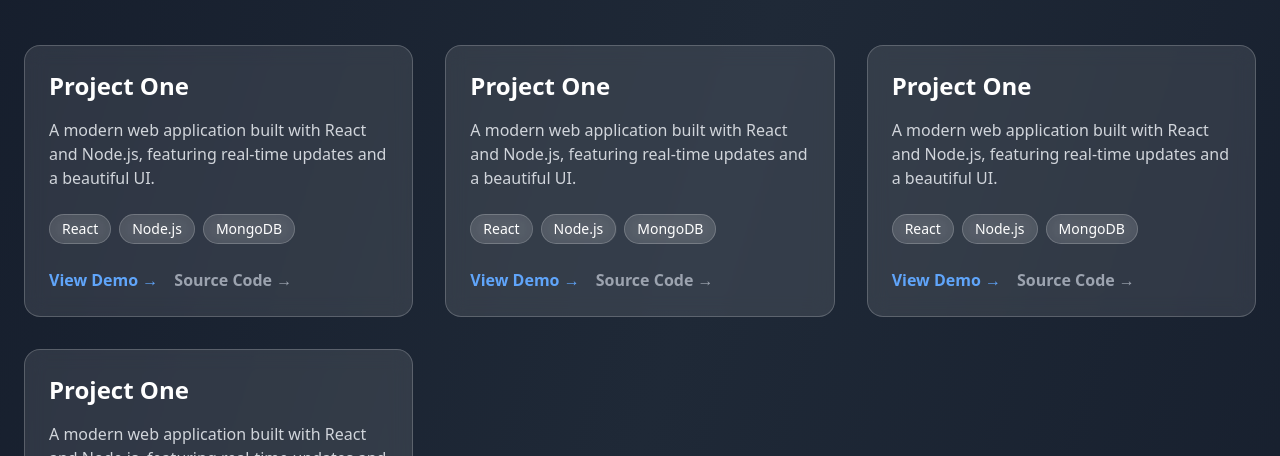
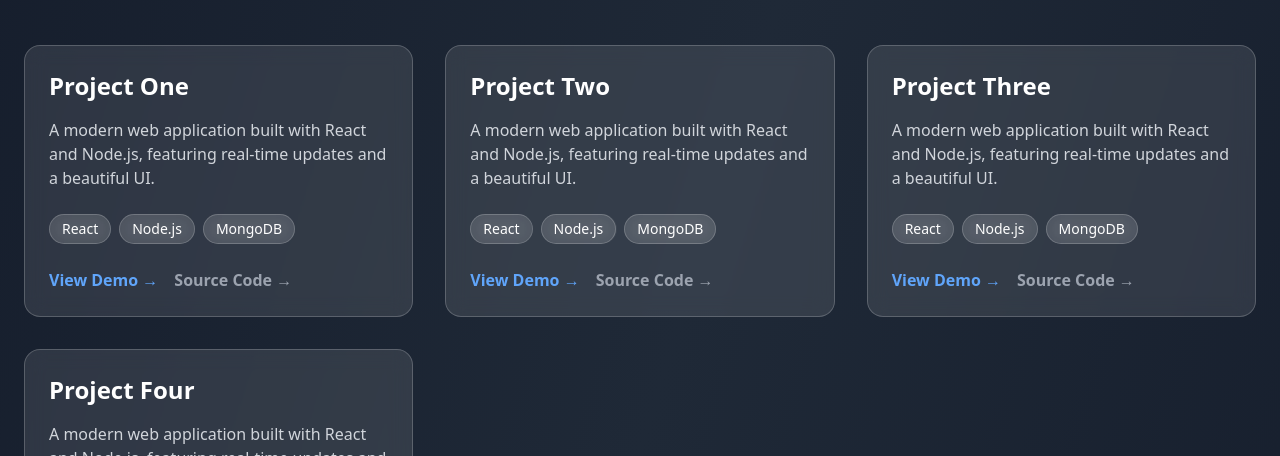
Before and after one commit to Firalen/portfolio1, a React (Vite) app in the folder portfolio/: page / in a window 1280 px wide. Shown: the part 1619-2075 px from the top of the page. Built offline with nearby package versions, Linux system fonts and the light colour scheme.

Commit message:
Update project titles in App component
- Changed project titles from "Project One" to "Project Two", "Project Three", and "Project Four" to reflect accurate project names.
- Maintained existing descriptions and styling for consistency across project cards.

```diff
--- a/portfolio/src/App.jsx
+++ b/portfolio/src/App.jsx
@@ -269,7 +269,7 @@ function App() {
             {/* Project Card 2 */}
  <div className="group glass-effect rounded-2xl overflow-hidden transform hover:scale-[1.02] transition-all duration-300 card-glow">
               <div className="p-6">
-                <h3 className="text-2xl font-semibold mb-4 text-white">Project One</h3>
+                <h3 className="text-2xl font-semibold mb-4 text-white">Project Two</h3>
                 <p className="text-gray-300 mb-6">
                   A modern web application built with React and Node.js, featuring real-time updates and a beautiful UI.
                 </p>
@@ -293,7 +293,7 @@ function App() {
             {/* Project Card 3 */}
  <div className="group glass-effect rounded-2xl overflow-hidden transform hover:scale-[1.02] transition-all duration-300 card-glow">
               <div className="p-6">
-                <h3 className="text-2xl font-semibold mb-4 text-white">Project One</h3>
+                <h3 className="text-2xl font-semibold mb-4 text-white">Project Three</h3>
                 <p className="text-gray-300 mb-6">
                   A modern web application built with React and Node.js, featuring real-time updates and a beautiful UI.
                 </p>
@@ -318,7 +318,7 @@ function App() {
 
  <div className="group glass-effect rounded-2xl overflow-hidden transform hover:scale-[1.02] transition-all duration-300 card-glow">
               <div className="p-6">
-                <h3 className="text-2xl font-semibold mb-4 text-white">Project One</h3>
+                <h3 className="text-2xl font-semibold mb-4 text-white">Project Four</h3>
                 <p className="text-gray-300 mb-6">
                   A modern web application built with React and Node.js, featuring real-time updates and a beautiful UI.
                 </p>
```
